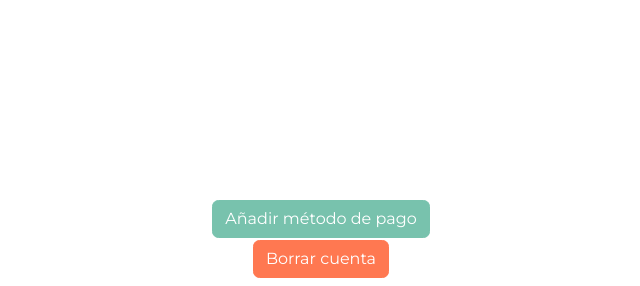
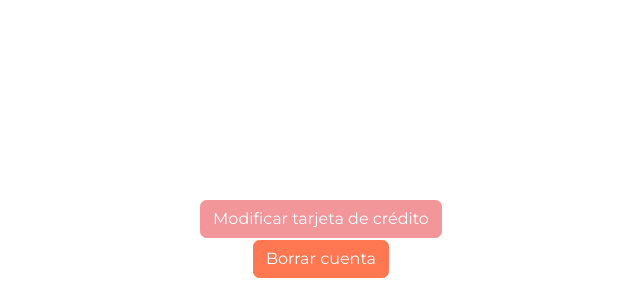
Before and after one commit to marnunrey2/PGPI_3_14, a Django app: page /perfil/ in a window 1280 px wide. Shown: the part 514-800 px from the top of the page, without its empty margins (319-959 px from the left). Run offline with Django 4.2, Linux system fonts and the light colour scheme; some libraries are stand-ins or nearby versions.

Commit message:
feat: modificar tarjeta credito perfil

```diff
--- a/home/templates/home/perfil.html
+++ b/home/templates/home/perfil.html
@@ -44,18 +44,52 @@
 
 
         </div>
-        <div class="my-5"></div>
 
-        <div class="my-3"></div>
-          <div class="fixed-bottom text-center mb-5">
-            <button class="btn btn-primary" id="add_payment_button">Añadir método de pago</button>
-          </div>
 
-          <div class="fixed-bottom text-center mb-2">
+
+        <div class="fixed-bottom text-center mb-5">
+            <a class="btn btn-secondary" data-bs-toggle="modal" data-bs-target="#creditCardModal">Modificar tarjeta de crédito</a>
+        </div>
+        <div class="fixed-bottom text-center mb-2">
             <a class="btn btn-danger" href="/delete/">Borrar cuenta</a>
         </div>
+    </section>
+    <!-- Add this code inside the <body> tag -->
+    <div class="modal fade" id="creditCardModal" tabindex="-1" role="dialog" aria-labelledby="creditCardModalLabel" aria-hidden="true">
+        <div class="modal-dialog">
+            <div class="modal-content">
+                <div class="modal-header">
+                    <h5 class="modal-title" id="creditCardModalLabel">Modificar tarjeta de crédito</h5>
+                    <button type="button" class="btn-close" data-bs-dismiss="modal" aria-label="Close"></button>
+                </div>
+                <div class="modal-body">
+                    <!-- Add your credit card form here -->
+                    <!-- Example: -->
+                    <form method="post">
+                        {% csrf_token %}
+                        <!-- Add your credit card form fields -->
+                        <div class="mb-3">
+                            <label for="cardNumber" class="form-label">Número de tarjeta:</label>
+                            <input type="number" class="form-control" id="cardNumber" name="card_number">
+                        </div>
+                        <div class="mb-3">
+                            <label for="cardDate" class="form-label">Fecha de Caducidad:</label>
+                            <input type="date" class="form-control" id="cardDate" name="card_date">
+                        </div>
+                        <div class="mb-3">
+                            <label for="securityNumber" class="form-label">Número de seguridad:</label>
+                            <input type="number" class="form-control" id="securityNumber" name="security_number">
+                        </div>
+                        <!-- Add other credit card fields as needed -->
+                        <button type="submit" class="btn btn-primary">Guardar tarjeta</button>
+                    </form>
+                </div>
+            </div>
+        </div>
+    </div>
 
-    </section>
+
+
 
 
 
```
